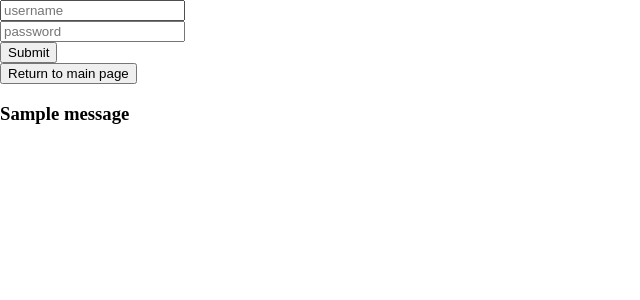
After one commit to justin-curtis-lu/ACC-Scheduler, a Django app: page /login/ in a window 1280 px wide. The commit adds this page. Shown: the top 300 px of the page, without its empty margins (0-640 px from the left). Run offline with Django 3.2, Linux system fonts and the light colour scheme; tables that the repository leaves empty hold one stand-in row (values such as "Sample post"); one stand-in notice (Sample message) is shown.

Commit message:
new login page

```diff
--- a/ACC_scheduler/ACC_scheduler/urls.py
+++ b/ACC_scheduler/ACC_scheduler/urls.py
@@ -21,6 +21,7 @@ urlpatterns = [
     path('', sa_views.main, name='main'),
     path('admin/', admin.site.urls),
     path('register/', sa_views.register, name='register'),
+    path('login/', sa_views.login, name='login'),
     path('success/', sa_views.success, name='account_created'),
     path('appointment/', sa_views.appointment, name='appointment'),
 ]
--- a/ACC_scheduler/scheduling_application/templates/scheduling_application/base.html
+++ b/ACC_scheduler/scheduling_application/templates/scheduling_application/base.html
@@ -10,8 +10,8 @@
 <body>
     <header>
         <h1>ACC Senior Services Scheduler</h1>
-        <a create href="{%url 'register'%}">Create an Account</a>
-        <a login href="{% url 'admin:index' %}">Log In</a>
+        <a create href="{% url 'register' %}">Create an Account</a>
+        <a login href="{% url 'login' %}">Log In</a>
     </header>
     {% block content %}
     {% endblock %}
--- /dev/null
+++ b/ACC_scheduler/scheduling_application/templates/scheduling_application/login.html
@@ -0,0 +1,25 @@
+<!DOCTYPE html>
+<html lang="en">
+<head>
+    <meta charset="UTF-8">
+    <meta http-equiv="X-UA-Compatible" content="IE=edge">
+    <meta name="viewport" content="width=device-width, initial-scale=1.0">
+    <link rel="stylesheet" type="text/css" href="../../static/style.css">
+    <title>Login</title>
+</head>
+<body>
+    <form method="POST">
+        {% csrf_token %}
+        <input type="text" name="username" placeholder="username"><br>
+        <input type="password" name="password" placeholder="password"><br>
+        <input type="Submit">
+    </form>
+    <a href="{% url 'main' %}"><button>Return to main page</button></a>
+
+    <div>
+        {% for message in messages %}
+        <h3> {{message}} </h3>
+        {% endfor %}
+    </div>
+</body>
+</html>
--- a/ACC_scheduler/scheduling_application/views.py
+++ b/ACC_scheduler/scheduling_application/views.py
@@ -1,8 +1,9 @@
 from django.shortcuts import render, redirect
 # from django.contrib.auth.forms import UserCreationForm
-# from django.contrib import messages
+from django.contrib import messages
 from .forms import UserRegisterForm
 from .models import Senior
+from django.contrib.auth.models import User, auth
 
 
 # Create your views here.
@@ -10,14 +11,29 @@ def main(response):
     return render(response, "scheduling_application/home.html", {})
 
 
-def register(request):
+def login(request):                                                     # created own login form
+    if request.method == 'POST':
+        username = request.POST['username']
+        password = request.POST['password']
+        user = auth.authenticate(username=username, password=password)
+
+        if user is not None:
+            auth.login(request, user)
+            return redirect('main')
+        else:
+            messages.info(request, 'invalid credentials')
+            return redirect('login')                 # TEMPORARY
+    return render(request, 'scheduling_application/login.html', {})
+
+
+def register(request):                                                  # uses Django's built-in UserRegisterForm
     if request.method == 'POST':
         form = UserRegisterForm(request.POST)
         if form.is_valid():
             form.save()
             username = form.cleaned_data.get('username')
             # messages.success(request, f'Account created for {username}.')         # resume tutorial for message display on main page
-            return redirect('account_created')             # brings user back to register page after account creation (need to change)
+            return redirect('login')
     else:
         form = UserRegisterForm()
     return render(request, 'scheduling_application/register.html', {'form': form})
```
Also changed, not shown: ACC_scheduler/scheduling_application/migrations/0005_remove_senior_notes.py (deleted).
